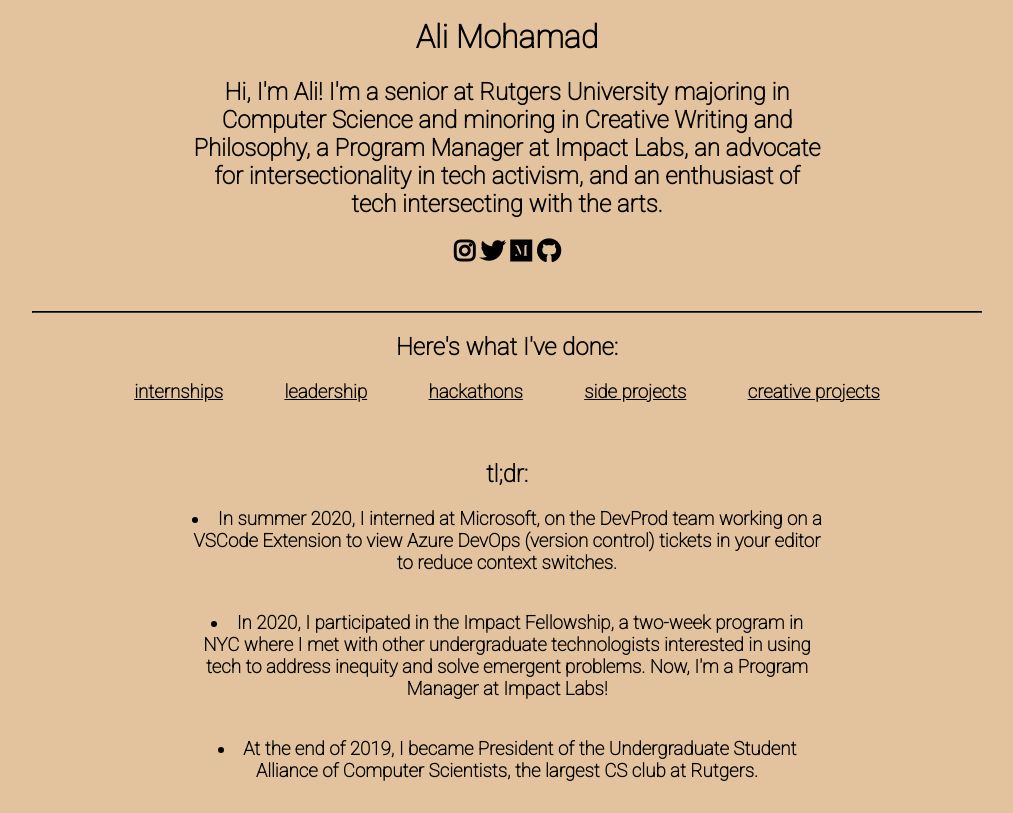
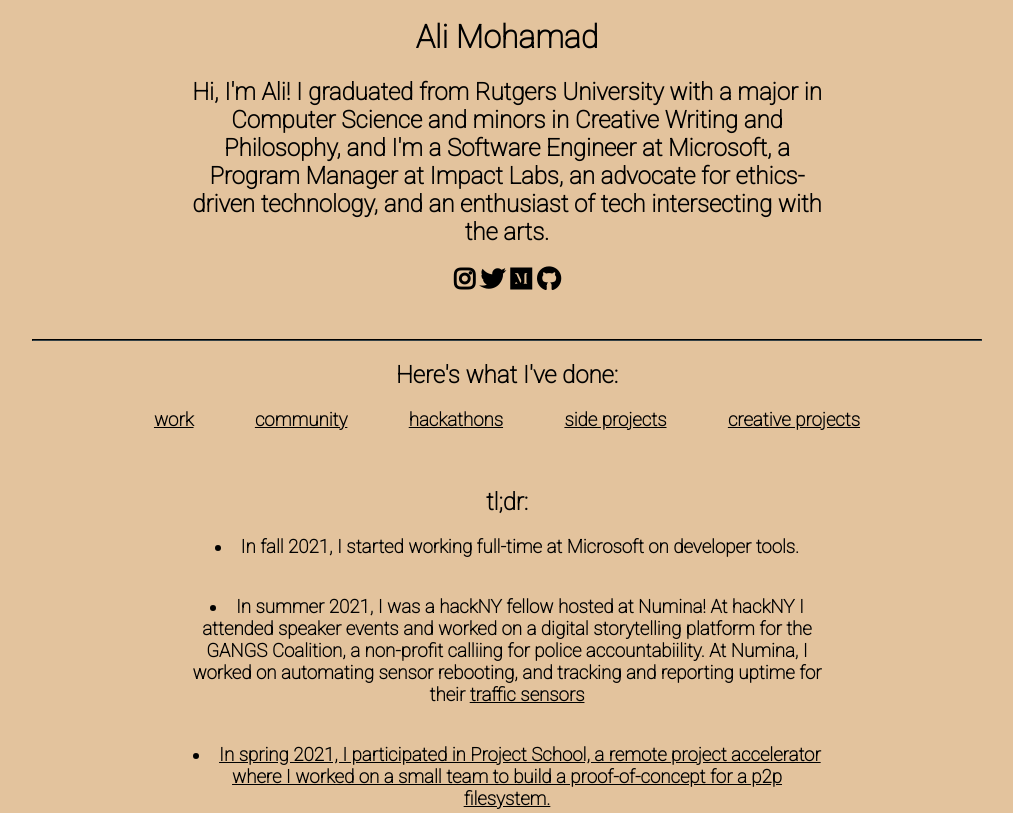
Before and after one commit to alimohamad/alimohamad.github.io, a plain HTML site: page index.html in a window 1280 px wide. Shown: the part 398-1211 px from the top of the page, without its empty margins (133-1146 px from the left). Drawn offline with Linux system fonts and the light colour scheme.

Commit message:
Edited tl;dr

```diff
--- a/index.html
+++ b/index.html
@@ -32,7 +32,7 @@
             <h1>Ali Mohamad</h1>
 
             <div class = "bio">
-                <h2> Hi, I'm Ali! I'm a senior at Rutgers University majoring in Computer Science and minoring in Creative Writing and Philosophy, a Program Manager at Impact Labs, an advocate for intersectionality in tech activism, and an enthusiast of tech intersecting with the arts. </h2>
+                <h2> Hi, I'm Ali! I graduated from Rutgers University with a major in Computer Science and minors in Creative Writing and Philosophy, and I'm a Software Engineer at Microsoft, a Program Manager at Impact Labs, an advocate for ethics-driven technology, and an enthusiast of tech intersecting with the arts. </h2>
 
                 <h2>
                     <a href = "https://www.instagram.com/alaiyo__/" target = "_blank"><i class="fab fa-instagram"></i></a>
@@ -49,8 +49,8 @@
 
             <h2> Here's what I've done:</h2>
             <h3>
-                <a class = "toggle" id = "internships">internships</a>
-                <a class = "toggle" id = "leadership">leadership</a>
+                <a class = "toggle" id = "internships">work</a>
+                <a class = "toggle" id = "leadership">community</a>
                 <a class = "toggle" id = "hackathons">hackathons</a>
                 <a class = "toggle" id = "side-projects">side projects</a>
                 <a class = "toggle" id = "creative-projects">creative projects</a>
@@ -64,6 +64,9 @@
                 <h2 class = "bio" id = "container-tagline"></h2>
 
                 <ul id = "container-details">
+                    <h3><li class = "container-detail bio"> In fall 2021, I started working full-time at Microsoft on developer tools.</li></h3>
+                    <h3><li class = "container-detail bio"> In summer 2021, I was a hackNY fellow hosted at Numina! At hackNY I attended speaker events and worked on a digital storytelling platform for the GANGS Coalition, a non-profit calliing for police accountabiility. At Numina, I worked on automating sensor rebooting, and tracking and reporting uptime for their <a href = "https://numina.co">traffic sensors</li></h3>
+                    <h3><li class = "container-detail bio"> In spring 2021, I participated in Project School, a remote project accelerator where I worked on a small team to build a proof-of-concept for a p2p filesystem.</li></h3>
                     <h3><li class = "container-detail bio"> In summer 2020, I interned at Microsoft, on the DevProd team working on a VSCode Extension to view Azure DevOps (version control) tickets in your editor to reduce context switches.</li></h3>
                     <h3><li class = "container-detail bio"> In 2020, I participated in the Impact Fellowship, a two-week program in NYC where I met with other undergraduate technologists interested in using tech to address inequity and solve emergent problems. Now, I'm a Program Manager at Impact Labs!</li></h3>
                     <h3><li class = "container-detail bio"> At the end of 2019, I became President of the Undergraduate Student Alliance of Computer Scientists, the largest CS club at Rutgers.</li></h3>
```
Also changed, not shown: 1 other file.
